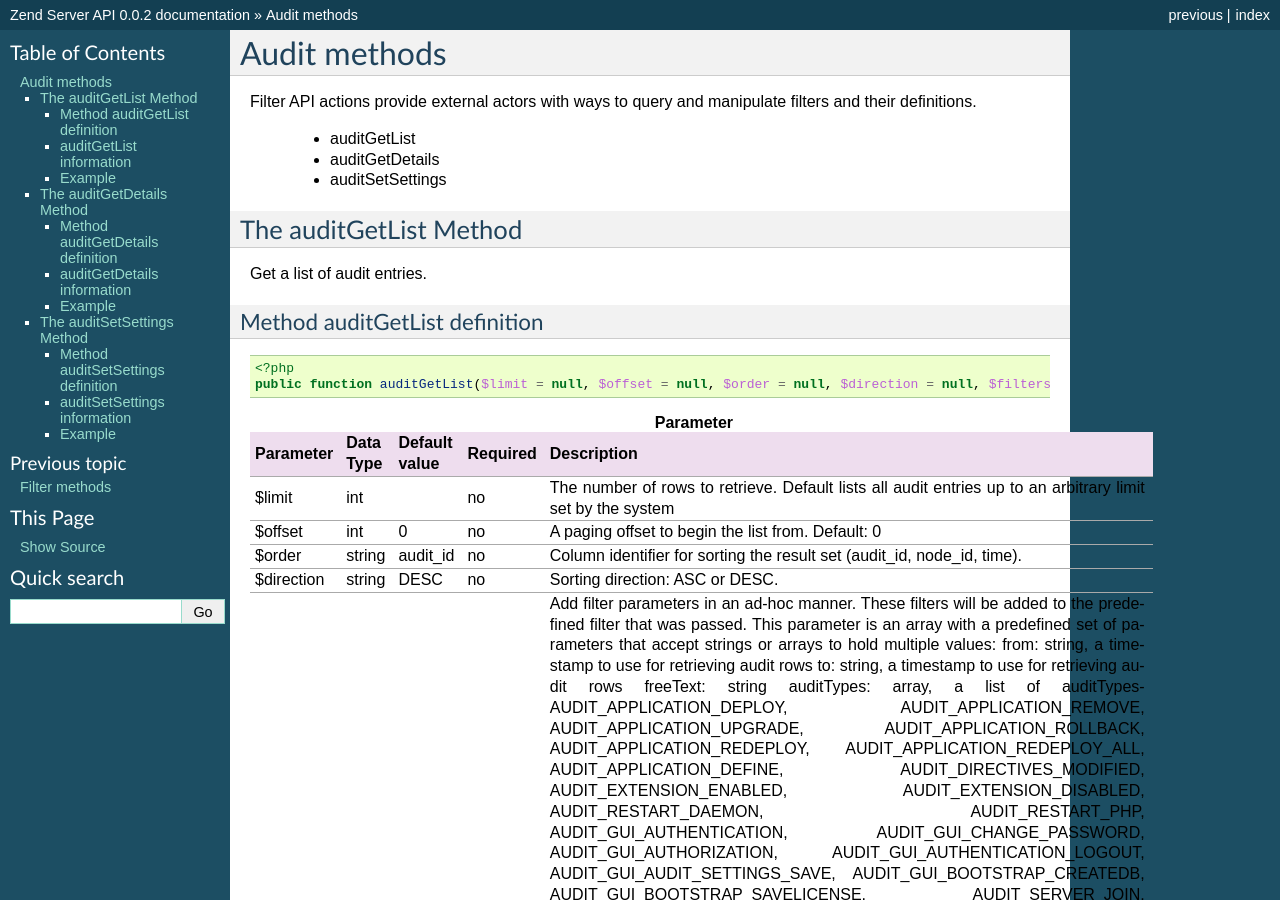
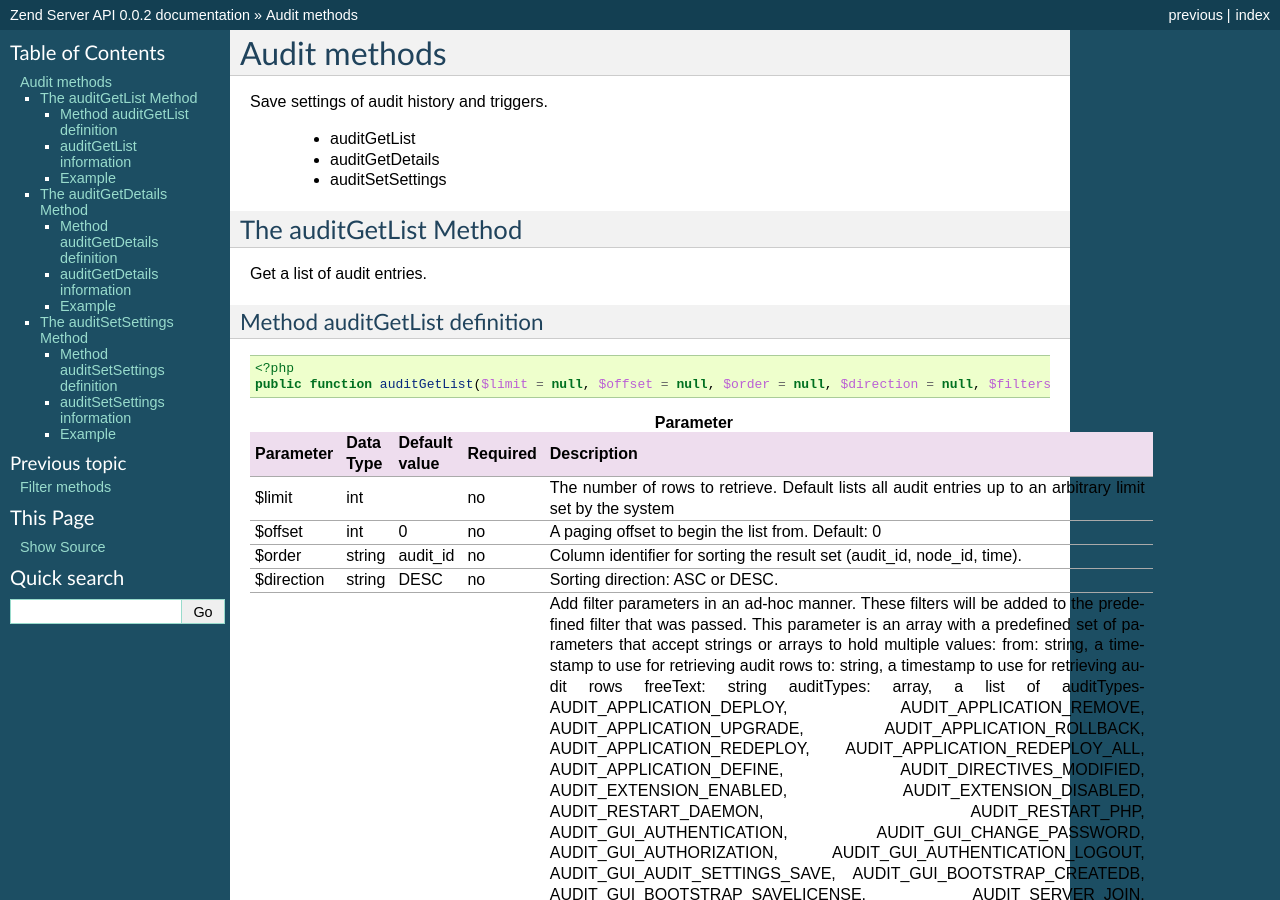
Before and after one commit to iwalz/zendserverapi, a Sphinx documentation site: the page built from docs/ref/audit.rst, in a window 1280 px wide and 900 px high. Built offline with Sphinx 7.4.7, drawn with Linux system fonts in a browser that asks for light colours.

Commit message:
Fixed c&p error in doc

```diff
--- a/docs/ref/audit.rst
+++ b/docs/ref/audit.rst
@@ -5,7 +5,7 @@
 Audit methods
 *************
 
-Filter API actions provide external actors with ways to query and manipulate filters and their definitions.
+Save settings of audit history and triggers.
 
     * auditGetList
     * auditGetDetails
```
